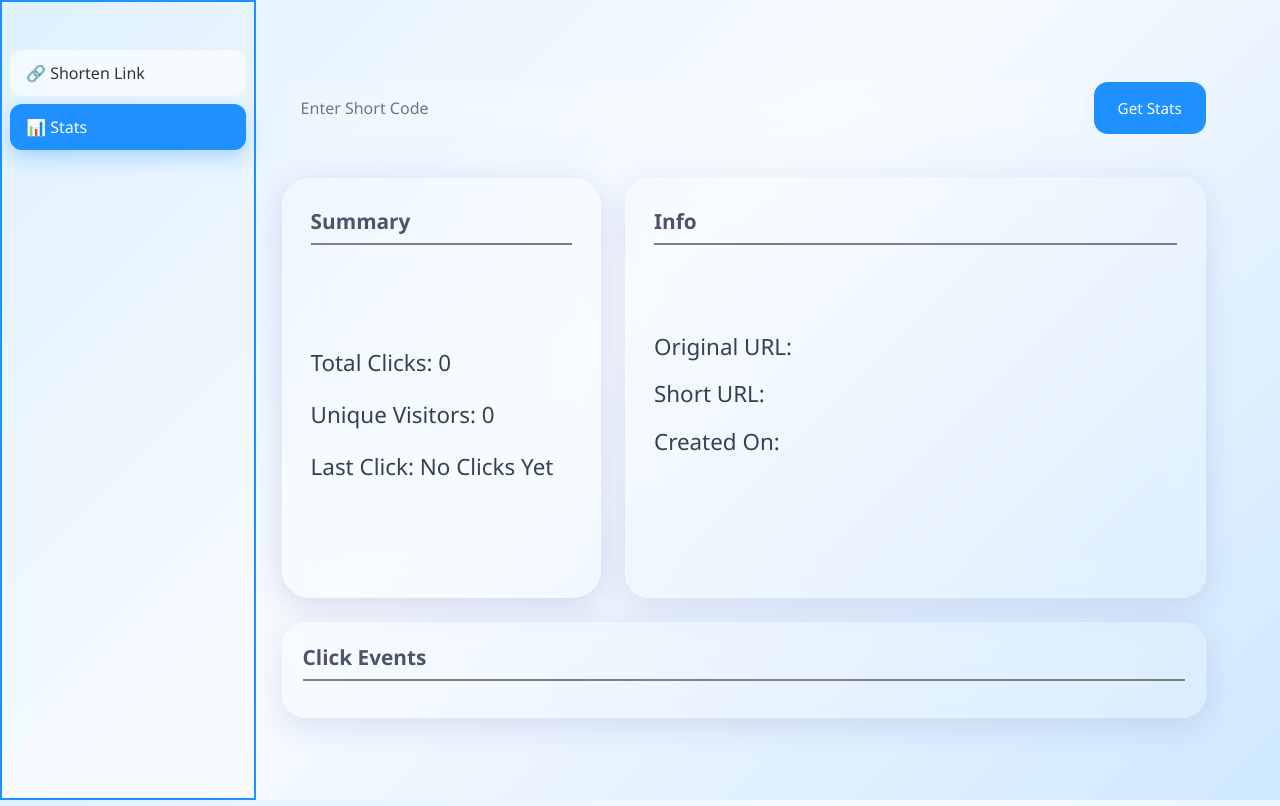
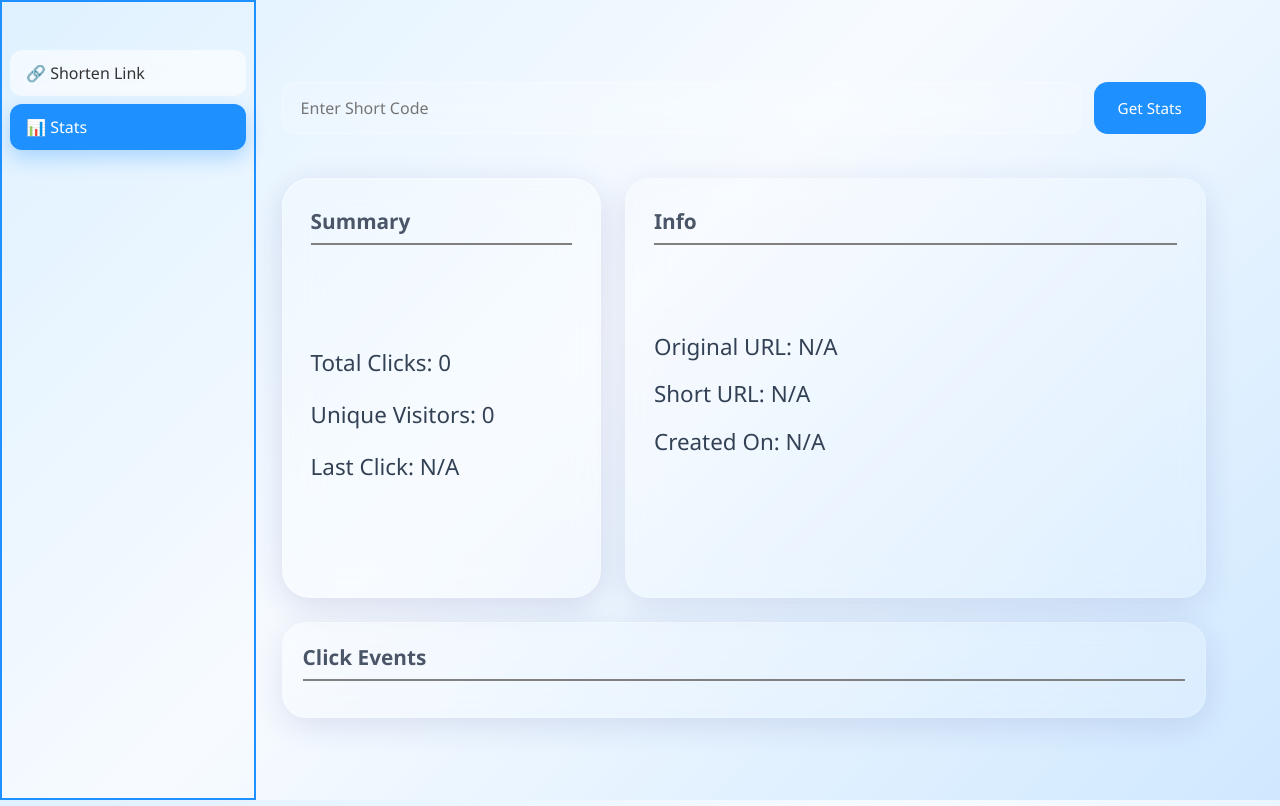
Before and after one commit to FireStorm8142/URL-Shortener, a React (Create React App) app in the folder urlshortener/: page / in a window 1280 px wide. Both pictures are taken after a click on the element "📊 Stats". Built offline with nearby package versions, Linux system fonts and the light colour scheme.

Commit message:
Moved Components out of App() and Added 2 more Fields to Stats

```diff
--- a/urlshortener/src/App.js
+++ b/urlshortener/src/App.js
@@ -51,9 +51,9 @@ function Shorten({ Url, setUrl, customCode, setCustomCode, shortUrl, setShortUrl
 	)
 }
 
-function Stats({ statsCode, setStatsCode, statsData, handleStats }) {
+function Stats({ statsCode, shortUrl, setStatsCode, statsData, handleStats }) {
 	const uniqueVisitors = new Set(statsData?.events?.map(event => event.ip)).size;
-	const lastClick = statsData?.events?.[0].timestamp || "No Clicks Yet";
+	const lastClick = statsData?.events?.[0].timestamp || "N/A";
 	return(
 		<div className='stats-container'>
 			<div className='stats-search'>
@@ -72,9 +72,9 @@ function Stats({ statsCode, setStatsCode, statsData, handleStats }) {
 					</div>
 					<div className='detailed-stats'>
 						<div id='info'>Info</div>
-						<div className='inforow'>Original URL: </div>
-						<div className='inforow'>Short URL: </div>
-						<div className='inforow'>Created On: </div>
+						<div className='inforow'>Original URL: {statsData?.original_url || "N/A"}</div>
+						<div className='inforow'>Short URL: {shortUrl? shortUrl : "N/A"}</div>
+						<div className='inforow'>Created On: {statsData?.created || "N/A"}</div>
 					</div>
 				</div>
 				<div className='stats'>
@@ -129,10 +129,10 @@ function App() {
 			<div id='block'></div>
 			<Sidebar Active={Active} setActive={setActive} shortUrl={shortUrl} handleStats={handleStats} />
 		</div>
-			<div className="container">
-				{Active === "shorten" && <Shorten Url={Url} setUrl={setUrl} customCode={customCode} setCustomCode={setCustomCode} shortUrl={shortUrl} setShortUrl={setShortUrl} handleSubmit={handleSubmit} />}
-				{Active === "stats" && <Stats statsCode={statsCode} setStatsCode={setStatsCode} statsData={statsData} handleStats={handleStats} />}
-			</div>
+		<div className="container">
+			{Active === "shorten" && <Shorten Url={Url} setUrl={setUrl} customCode={customCode} setCustomCode={setCustomCode} shortUrl={shortUrl} setShortUrl={setShortUrl} handleSubmit={handleSubmit} />}
+			{Active === "stats" && <Stats statsCode={statsCode} shortUrl={shortUrl} setStatsCode={setStatsCode} statsData={statsData} handleStats={handleStats} />}
+		</div>
     </div>
   	);
 }
```
Also changed, not shown: 1 other file (tests, documents, lock files or other folders).
